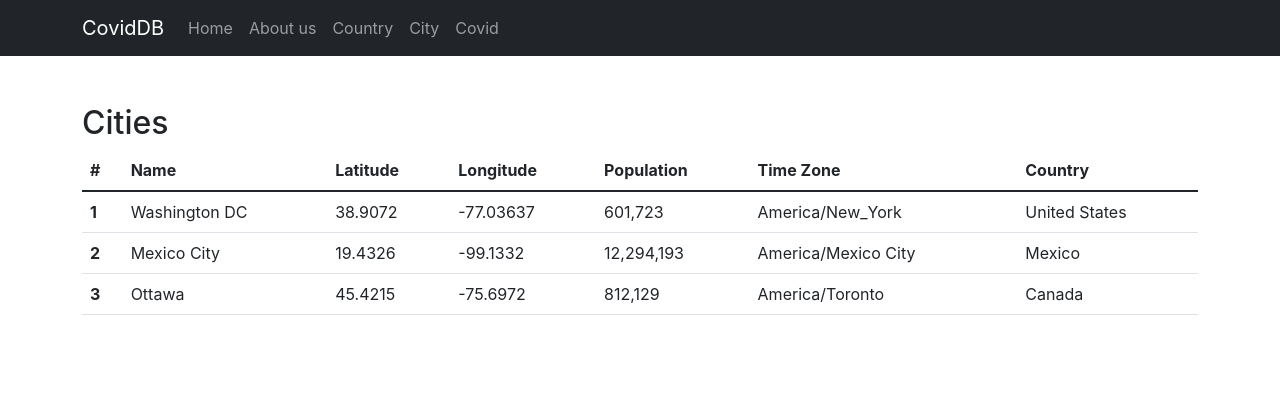
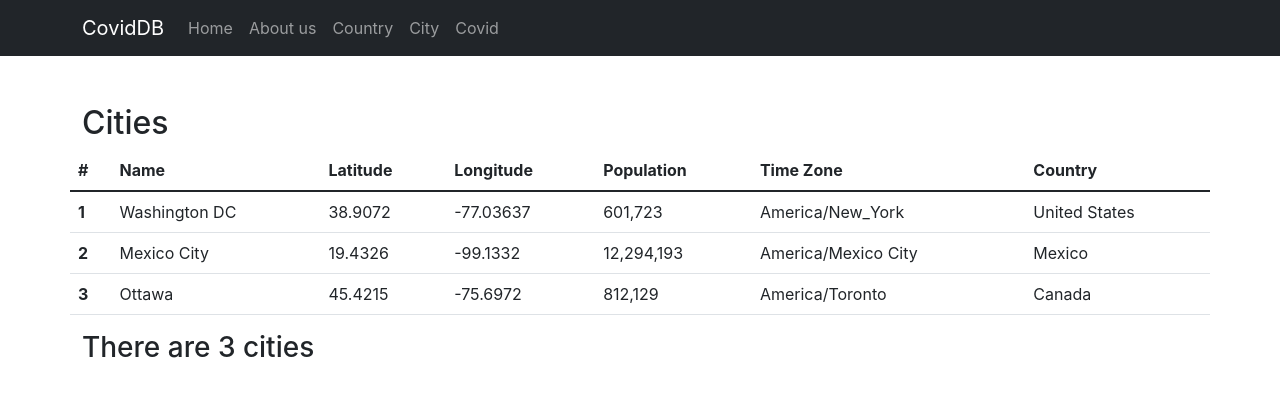
Before and after one commit to junnaruse99/crown19db, a React (Create React App) app in the folder react/: page /city in a window 1280 px wide. Shown: the top 396 px of the page. Built offline with nearby package versions, Linux system fonts and the light colour scheme.

Commit message:
[ADD] Number of instances per model below the table

```diff
--- a/react/src/components/city/cities.tsx
+++ b/react/src/components/city/cities.tsx
@@ -5,6 +5,7 @@ const Cities = () => {
     const {cities} = require('../../city.json');
     return (
         <div className='container'>
+            <div className="row">
                 <h2>Cities</h2>
                 <table className="table">
                     <thead className="thead-dark">
@@ -28,6 +29,10 @@ const Cities = () => {
                     </tbody>
                 </table>
             </div>
+            <div className="row">
+                <h3>{"There are " + cities.length + " cities"}</h3>
+            </div>
+        </div>
     )
 }
 
--- a/react/src/components/country/countries.tsx
+++ b/react/src/components/country/countries.tsx
@@ -5,6 +5,7 @@ const Countries = () => {
     const {countries} = require('../../country.json');
     return (
         <div className='container'>
+            <div className="row">
             <h2>Countries</h2>
                 <table className="table">
                     <thead className="thead-dark">
@@ -29,6 +30,10 @@ const Countries = () => {
                     </tbody>
                 </table>
             </div>
+            <div className="row">
+                <h3>{"There are " + countries.length + " countries"}</h3>
+            </div>
+        </div>
     )
 }
 
--- a/react/src/components/covid/covidcases.tsx
+++ b/react/src/components/covid/covidcases.tsx
@@ -5,6 +5,7 @@ const CovidCases = () => {
     const covidcases = require('../../covid.json');
     return (
         <div className='container'>
+            <div className="row">
             <h2>Covid Entry</h2>
                 <table className="table">
                     <thead className="thead-dark">
@@ -26,6 +27,11 @@ const CovidCases = () => {
                     </tbody>
                 </table>
             </div>
+            <div className="row">
+                <h3>{"There are " + covidcases.slice(0, 3).length + " covid dates"}</h3>
+            </div>
+
+        </div>
     )
 }
 
```
Also changed, not shown: 1 other file (tests, documents, lock files or other folders). Lines whose indentation alone changed are shown as unchanged.
